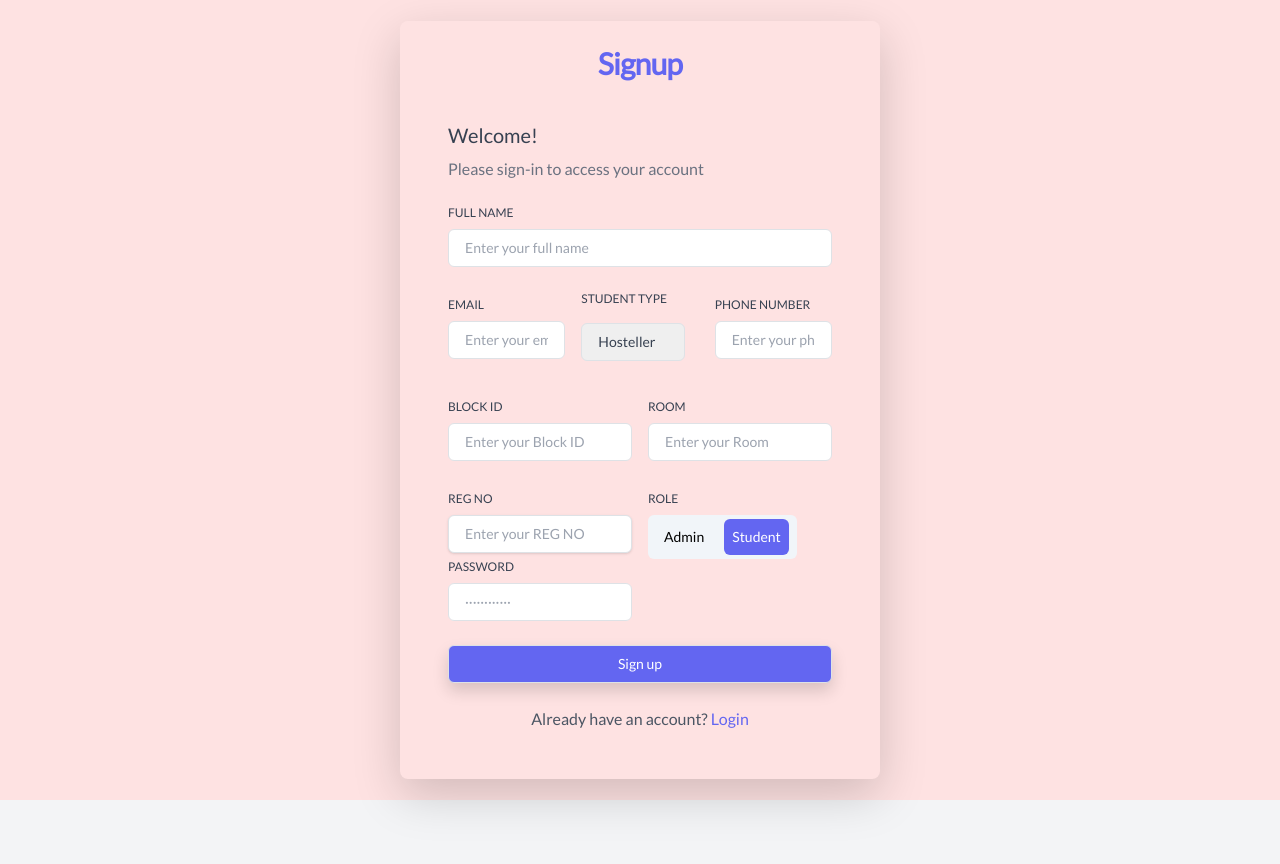
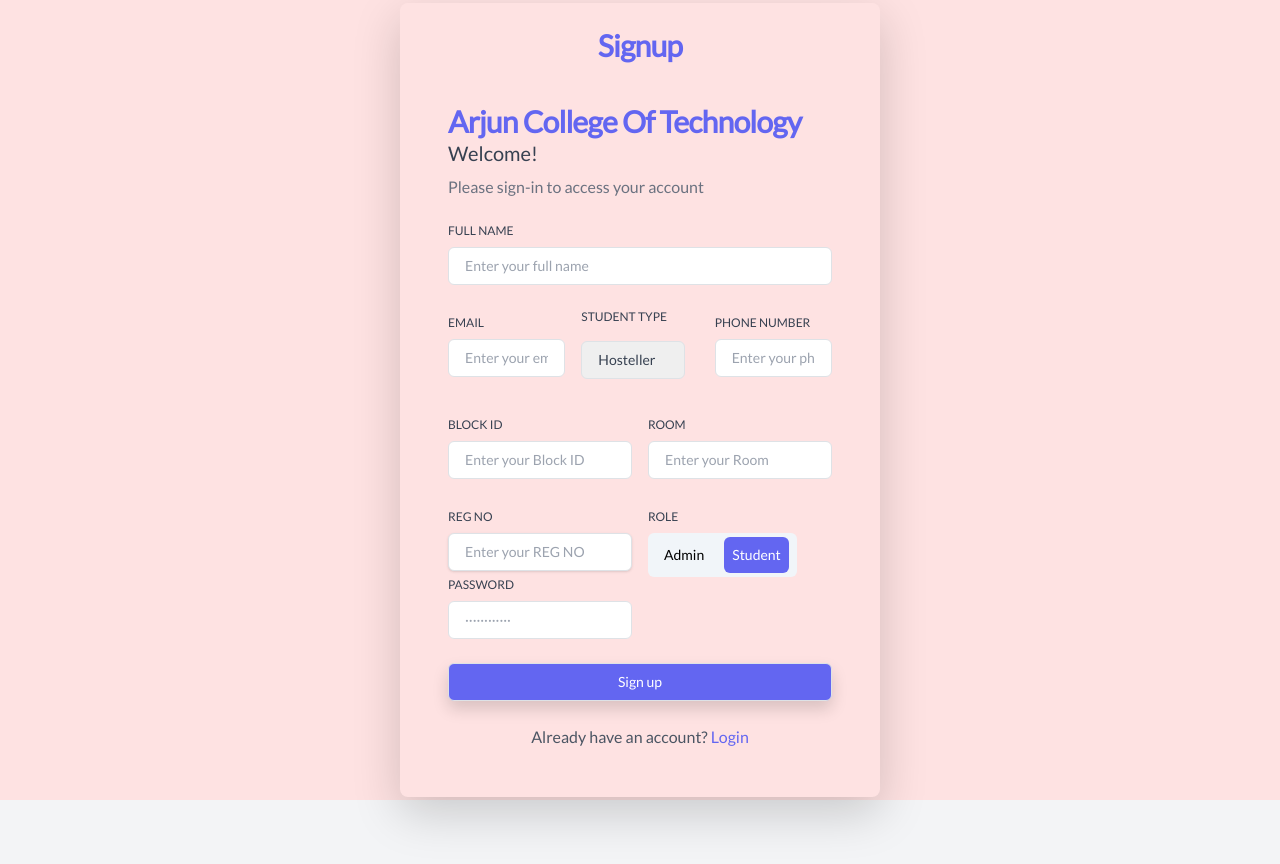
Before and after one commit to chunchumanoj123/arjun-college-project-frontend, a React (Vite) app: page /signup in a window 1280 px wide. Shown: the top 864 px of the page. Built offline with nearby package versions, Linux system fonts and the light colour scheme; the HTML template or start-up script is replaced by a standard one; a web font is replaced by a local one.

Commit message:
Update Register.jsx

```diff
--- a/src/pages/Register.jsx
+++ b/src/pages/Register.jsx
@@ -62,6 +62,7 @@ function Register() {
                   <span className="flex-shrink-0 text-3xl font-black  tracking-tight opacity-100">Signup</span>
                 </a>
               </div>
+               <h1 className="flex-shrink-0 text-3xl font-black tracking-tight  text-indigo-500 no-underline hover:text-indigo-500 opacity-100">Arjun College Of Technology</h1>
 
               <h4 className="mb-2 font-medium text-gray-700 xl:text-xl">Welcome!</h4>
               <p className="mb-6 text-gray-500">Please sign-in to access your account</p>
```
